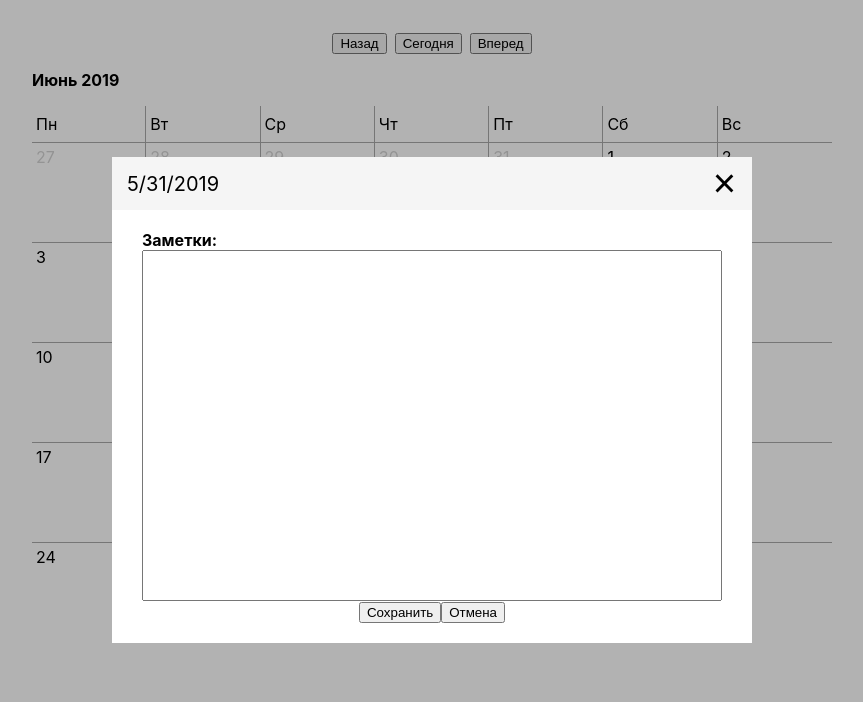
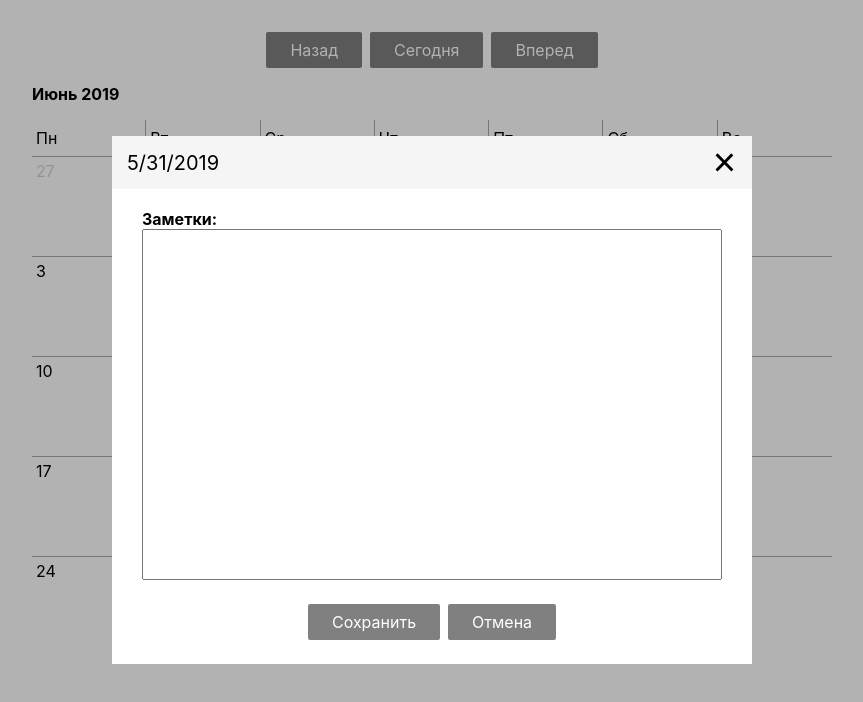
Before and after one commit to vmikov/calendar, a React (Create React App) app: page / in a window 1280 px wide. Both pictures are taken after a click on the button "31". Shown: the top 702 px of the page, without its empty margins (208-1071 px from the left). Built offline with nearby package versions, Linux system fonts and the light colour scheme.

Commit message:
adds styling to buttons

```diff
--- a/src/components/buttons/Button.module.css
+++ b/src/components/buttons/Button.module.css
@@ -5,3 +5,23 @@
   font-size: inherit;
   cursor: pointer;
 }
+
+.standard {
+  padding: 0.5rem 1.5rem;
+  border: none;
+  border-radius: 2px;
+  font-family: inherit;
+  font-size: inherit;
+  cursor: pointer;
+  background-color: var(--bg-button-color);
+  color: var(--bg-base-color);
+  transition: all 0.1s;
+}
+
+.standard:hover {
+  box-shadow: 0 0.5rem 0.5rem var(--calendar-border-color);
+}
+
+.standard:active {
+  background-color: var(--bg-active-color);
+}
--- a/src/components/calendar/Calendar/Calendar.js
+++ b/src/components/calendar/Calendar/Calendar.js
@@ -12,27 +12,28 @@ import {
   getPrevMonthDate,
   getNextMonthDate
 } from '../../../services/calendar/generator';
+import bs from '../../buttons/Button.module.css';
 import s from './Calendar.module.css';
 
 const Calendar = ({ date, calendar, dayNames, setDate, editor }) => (
   <div className={s.wrapper}>
     <div className={s.dashboard}>
       <button
-        className={s.controlButton}
+        className={[bs.standard, s.controlButton].join(' ')}
         type='button'
         onClick={() => setDate(getPrevMonthDate(date))}
       >
         Назад
       </button>
       <button
-        className={s.controlButton}
+        className={[bs.standard, s.controlButton].join(' ')}
         type='button'
         onClick={() => setDate(getCurrMonthDate())}
       >
         Сегодня
       </button>
       <button
-        className={s.controlButton}
+        className={[bs.standard, s.controlButton].join(' ')}
         type='button'
         onClick={() => setDate(getNextMonthDate(date))}
       >
--- a/src/components/calendar/CalendarDay/CalendarDay.module.css
+++ b/src/components/calendar/CalendarDay/CalendarDay.module.css
@@ -19,7 +19,7 @@
   text-decoration: none;
   overflow: hidden;
   background-color: var(--bg-base-color);
-  transition: all 0.2s;
+  transition: all 0.1s;
 }
 
 .day:hover {
--- a/src/components/dataEditor/DataEditor.js
+++ b/src/components/dataEditor/DataEditor.js
@@ -4,6 +4,7 @@ import { isOpen, getDate, getData } from '../../store/dataEditor/selectors';
 import { closeEditor } from '../../store/dataEditor/actions';
 import { setCalendarData } from '../../store/data/actions';
 import s from './DataEditor.module.css';
+import bs from '../buttons/Button.module.css';
 
 class DataEditor extends Component {
   state = {
@@ -83,8 +84,17 @@ class DataEditor extends Component {
                 {data}
               </textarea>
               <div className={s.buttons}>
-                <button type='submit'>Сохранить</button>
-                <button type='button' onClick={this.closeModal}>
+                <button
+                  type='submit'
+                  className={[bs.standard, s.controlButton].join(' ')}
+                >
+                  Сохранить
+                </button>
+                <button
+                  type='button'
+                  className={[bs.standard, s.controlButton].join(' ')}
+                  onClick={this.closeModal}
+                >
                   Отмена
                 </button>
               </div>
--- a/src/components/dataEditor/DataEditor.module.css
+++ b/src/components/dataEditor/DataEditor.module.css
@@ -1,25 +1,23 @@
 .backdrop {
   position: fixed;
-  z-index: 2;
+  z-index: 3;
   top: 0;
   left: 0;
   width: 100vw;
   height: 100vh;
-  background-color: rgba(0, 0, 0, 0.3);
+  background-color: var(--backdrop-color);
   display: flex;
   justify-content: center;
   align-items: center;
-  /* transition: opacity 100ms linear; */
 }
 
 .modal {
   max-width: 90%;
   min-width: 50%;
-  padding: 0 30px 20px;
+  padding: 0 30px 1.5rem;
   min-height: 300px;
-  background-color: #fff;
+  background-color: var(--bg-base-color);
   word-wrap: break-word;
-  /* transition: opacity 200ms linear; */
 }
 
 .header {
@@ -28,7 +26,7 @@
   align-items: center;
   padding: 3px 10px 3px 15px;
   margin: 0 -30px 20px;
-  background-color: whitesmoke;
+  background-color: var(--modal-header-color);
 }
 
 .title {
@@ -63,5 +61,10 @@
 }
 
 .buttons {
+  margin-top: 1.5rem;
   text-align: center;
 }
+
+.buttons > *:not(:last-child) {
+  margin-right: 0.5rem;
+}
--- a/src/index.css
+++ b/src/index.css
@@ -13,7 +13,11 @@ html {
   --calendar-border-color: darkgray;
   --current-highlight-color: orangered;
   --bg-base-color: white;
+  --bg-active-color: black;
+  --bg-button-color: gray;
   --filled-color: gold;
+  --modal-header-color: whitesmoke;
+  --backdrop-color: rgba(0, 0, 0, 0.3);
 }
 
 body {
```
